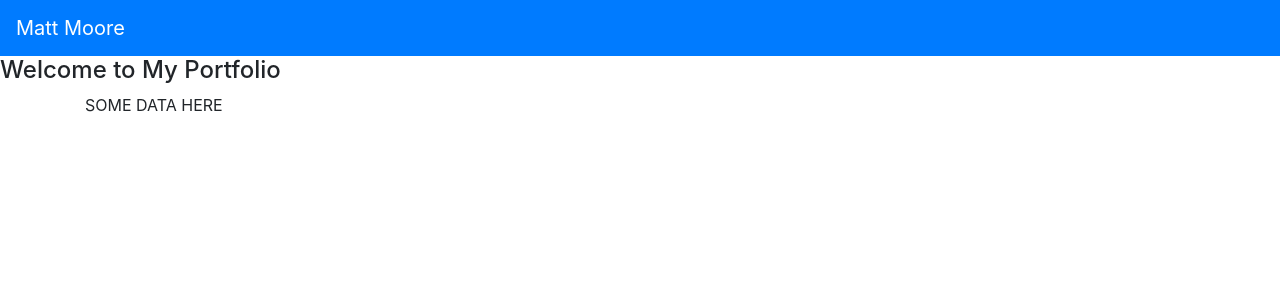
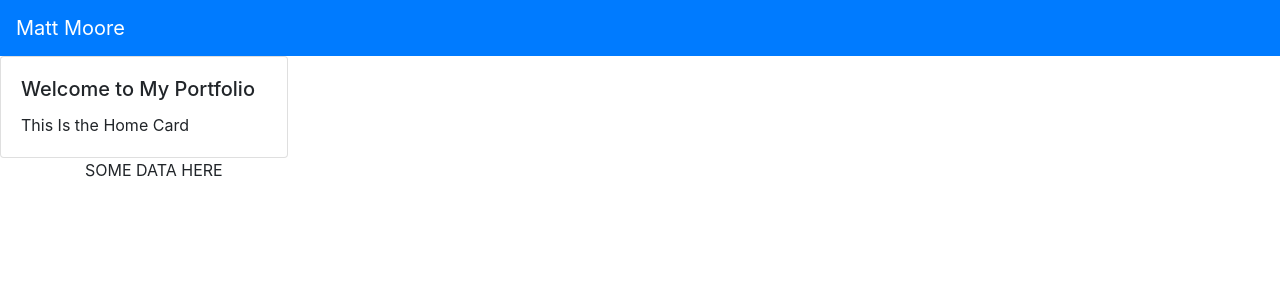
Before and after one commit to mmmoore1313/mattmoore.github.io, a React (Create React App) app: page /#/ in a window 1280 px wide. Shown: the top 300 px of the page. Built offline with nearby package versions, Linux system fonts and the light colour scheme.

Commit message:
Did some styling

```diff
--- a/src/components/routes/Home.js
+++ b/src/components/routes/Home.js
@@ -1,9 +1,11 @@
 import React from 'react'
 import Layout from '../shared/layout'
+import { Card } from 'react-bootstrap'
 
 const Home = () => (
   <Layout>
-    <h4>Welcome to My Portfolio</h4>
+    <Card.Title>Welcome to My Portfolio</Card.Title>
+    <Card.Text>This Is the Home Card</Card.Text>
   </Layout>
 )
 
--- a/src/components/shared/footer.js
+++ b/src/components/shared/footer.js
@@ -3,8 +3,8 @@ import { Container } from 'react-bootstrap'
 
 const Footer = () => (
   <Fragment>
-    <Container>
-      <p>SOME DATA HERE</p>
+    <Container className="footer">
+      SOME DATA HERE
     </Container>
   </Fragment>
 )
--- a/src/components/shared/layout.js
+++ b/src/components/shared/layout.js
@@ -1,13 +1,18 @@
 import React, { Fragment } from 'react'
 import Header from './header'
 import Footer from './footer'
+import { Card } from 'react-bootstrap'
 
 const Layout = props => (
-    <Fragment>
-      <Header />
-      {props.children}
-      <Footer />
-    </Fragment>
+  <Fragment>
+    <Header />
+    <Card style={{ width: '18rem' }}>
+      <Card.Body>
+        {props.children}
+      </Card.Body>
+    </Card>
+    <Footer />
+  </Fragment>
 )
 
 export default Layout
```
